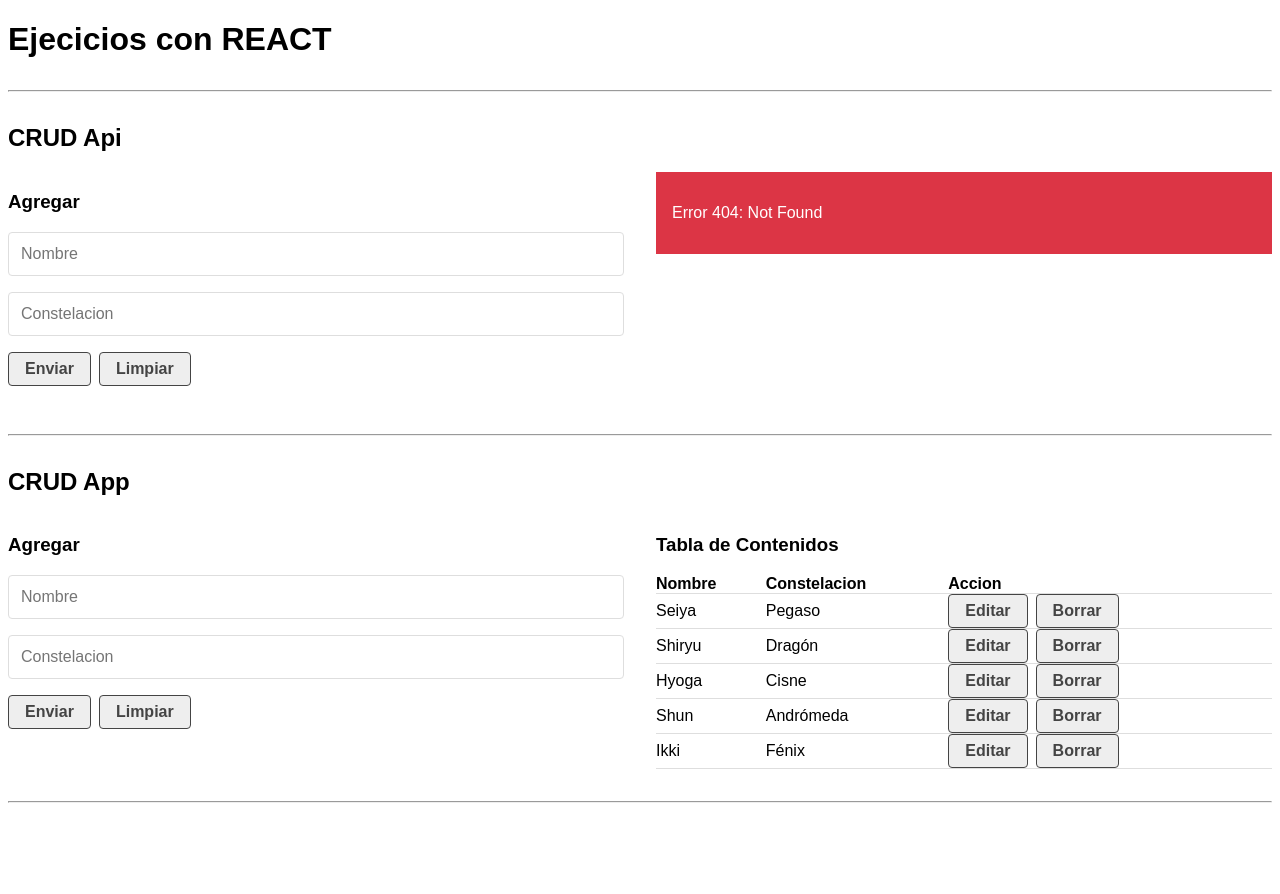
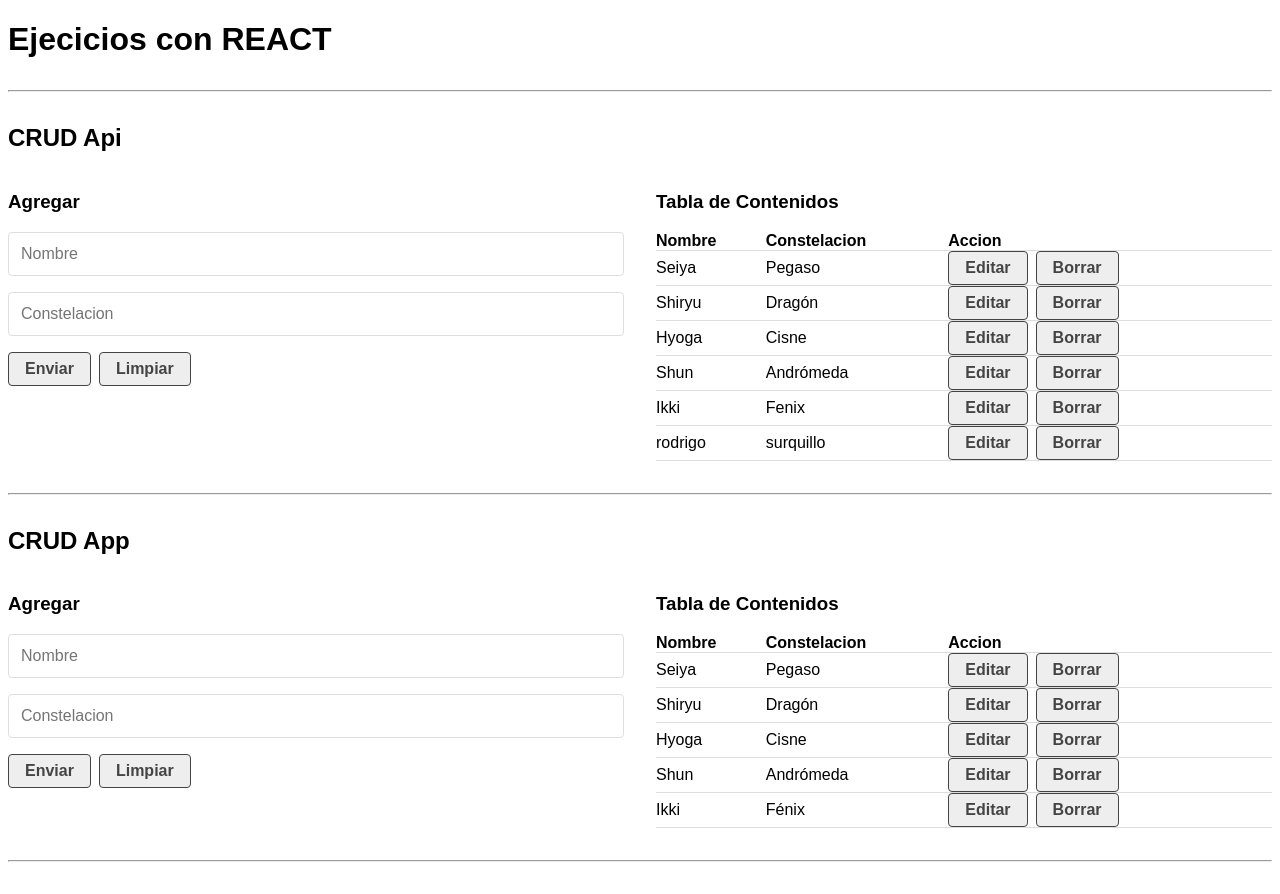
Before and after one commit to RodrigoLeite1073/Ejercicios-de-React-Basicos, a React (Vite) app: page / in a window 1280 px wide. Before the commit the page ends 835 px from the top, so only its background shows below. Built offline with nearby package versions, Linux system fonts and the light colour scheme; no server answers; data requests are answered from the project's data file.

Commit message:
fin del ejercicio

```diff
--- a/src/Api/db.json
+++ b/src/Api/db.json
@@ -1,6 +1,5 @@
 {
-  "santos":[
-
+  "santos": [
     {
       "id": 1,
       "name": "Seiya",
@@ -22,9 +21,14 @@
       "constellation": "Andrómeda"
     },
     {
-    "id": 5,
       "name": "Ikki",
-    "constellation": "Fénix"
+      "constellation": "Fenix",
+      "id": 1680658986124
+    },
+    {
+      "name": "rodrigo",
+      "constellation": "surquillo",
+      "id": 1680659382975
     }
   ]
 }
--- a/src/components/CrudApi.jsx
+++ b/src/components/CrudApi.jsx
@@ -12,11 +12,10 @@
   const [loading, setLoading] = useState(false);
 
   let api = helpHttp();
-  let url = "http://localhost:3000/sanos";
+  let url = "http://localhost:3000/santos";
   useEffect(() => {
     setLoading(true);
     api.get(url).then((res) => {
-      console.log(res);
       if (!res.err) {
         setDb(res);
         setError(null);
@@ -30,12 +29,37 @@
 
   const createData = (data) => {
     data.id = Date.now();
-    setDb([...db, data]);
+    let options = {
+      body: data,
+      headers: { "content-type": "application/json" },
+    };
+    api.post(url, options).then((res) => {
+      console.log(res);
+      if (!res.err) {
+        setDb([...db, res]);
+      } else {
+        setError(res);
+      }
+    });
   };
 
   const updateData = (data) => {
-    let newData = db.map((el) => (el.id === data.id ? data : el));
-    setDb(newData);
+    let endpoint = `${url}/${data.id}`;
+
+    let options = {
+      body: data,
+      headers: { "content-type": "application/json" },
+    };
+    api.put(endpoint, options).then((res) => {
+      if (!res.err) {
+        let newData = db.map((el) => (el.id === data.id ? data : el));
+        setDb(newData);
+      } else {
+        setError(res);
+      }
+    });
+    /*     let newData = db.map((el) => (el.id === data.id ? data : el));
+    setDb(newData); */
   };
 
   const deleteData = (id) => {
@@ -45,8 +69,19 @@
     if (!canDelete) {
       return;
     }
-    const newData = db.filter((el) => el.id !== id);
-    setDb(newData);
+    let endpoint = `${url}/${id}`;
+
+    let options = {
+      headers: { "content-type": "application/json" },
+    };
+    api.del(endpoint, options).then((res) => {
+      if (!res.err) {
+        const newData = db.filter((el) => el.id !== id);
+        setDb(newData);
+      } else {
+        setError(res);
+      }
+    });
   };
 
   return (
--- a/src/components/CrudTable.jsx
+++ b/src/components/CrudTable.jsx
@@ -14,11 +14,7 @@
           </tr>
         </thead>
         <tbody>
-          {data.length === 0 ? (
-            <tr>
-              <td colSpan="3">Sin Datos Para Mostrar</td>
-            </tr>
-          ) : (
+          {data.length > 0 ? (
             data.map((e) => (
               <CrudTableRow
                 key={e.id}
@@ -27,6 +23,10 @@
                 deleteData={deleteData}
               />
             ))
+          ) : (
+            <tr>
+              <td colSpan="3">Sin Datos Para Mostrar</td>
+            </tr>
           )}
         </tbody>
       </table>
```
Lines whose indentation alone changed are shown as unchanged.
